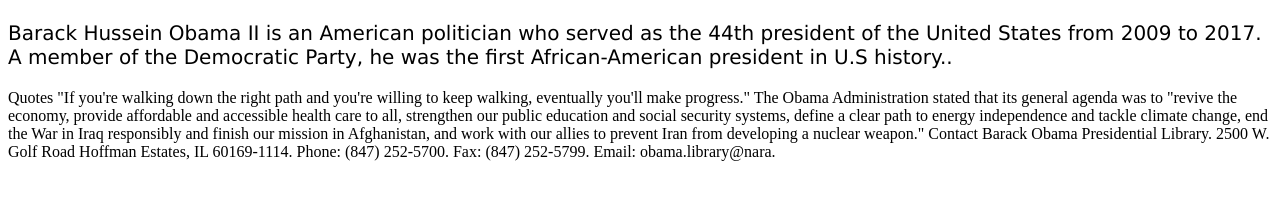
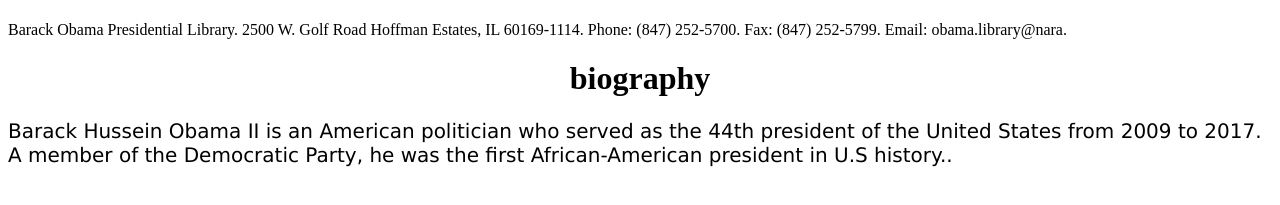
Before and after one commit to 00844311/semesterproject.github.io, a plain HTML site: page index.html in a window 1280 px wide. Shown: the part 383-588 px from the top of the page. Drawn offline with Linux system fonts and the light colour scheme.

Commit message:
Update index.html

```diff
--- a/index.html
+++ b/index.html
@@ -16,12 +16,8 @@ p {
   font-size: 20px;
   </style><h1>Barack Husssein Obama</h1>
 </head><img src=https://hips.hearstapps.com/hmg-prod/images/barack-obama-white-house-portrait-644fccf590557.jpg?crop=1xw:0.75xh;center,top&resize=1200:* alt="Barack obama">
-<body><p>Barack Hussein Obama II is an American politician who served as the 44th president of the United States from 2009 to 2017. A member of the Democratic Party, he was the first African-American president in U.S history..</p>
-Quotes
-
-  "If you're walking down the right path and you're willing to keep walking, eventually you'll make progress."
+<body><p></p
 </html>
-
-The Obama Administration stated that its general agenda was to "revive the economy, provide affordable and accessible health care to all, strengthen our public education and social security systems, define a clear path to energy independence and tackle climate change, end the War in Iraq responsibly and finish our mission in Afghanistan, and work with our allies to prevent Iran from developing a nuclear weapon."
-Contact
 Barack Obama Presidential Library. 2500 W. Golf Road Hoffman Estates, IL 60169-1114. Phone: (847) 252-5700. Fax: (847) 252-5799. Email: obama.library@nara.
+<h1>biography</h1>
+<p>Barack Hussein Obama II is an American politician who served as the 44th president of the United States from 2009 to 2017. A member of the Democratic Party, he was the first African-American president in U.S history..</p>
```
